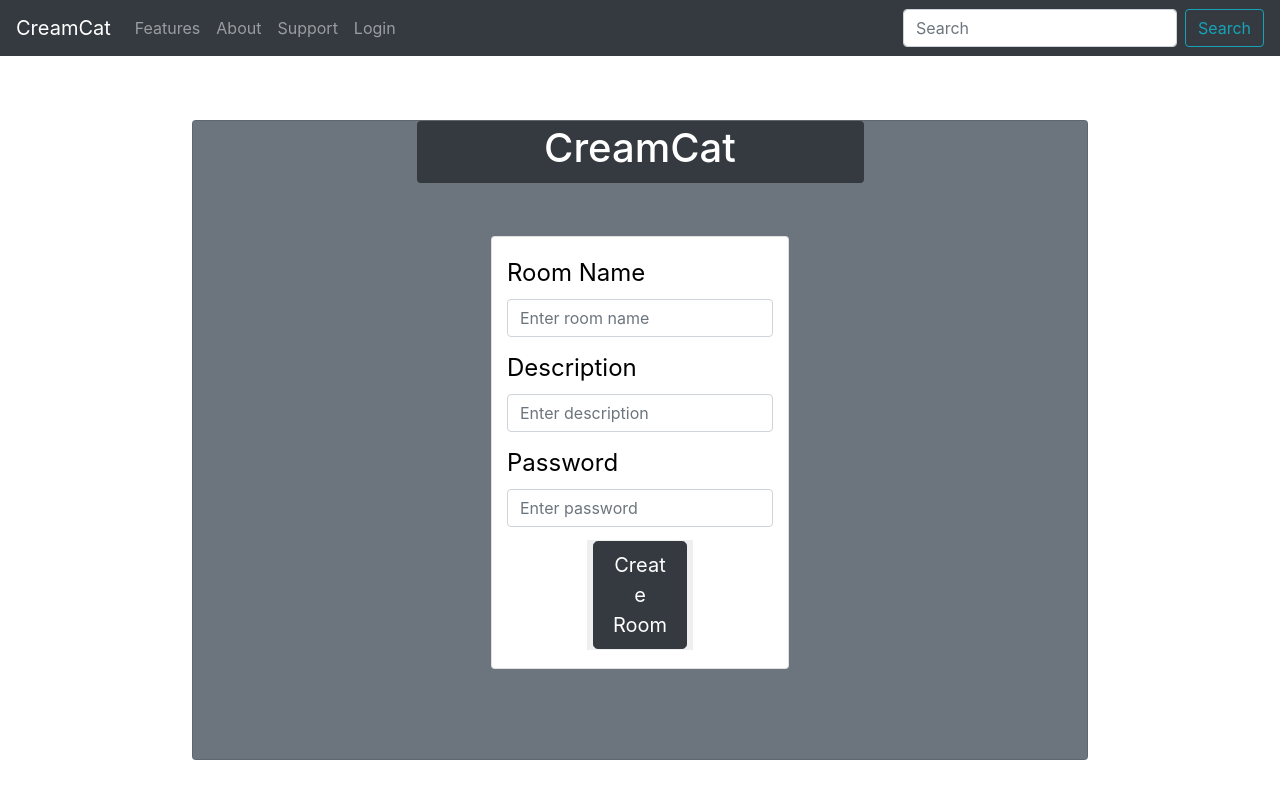
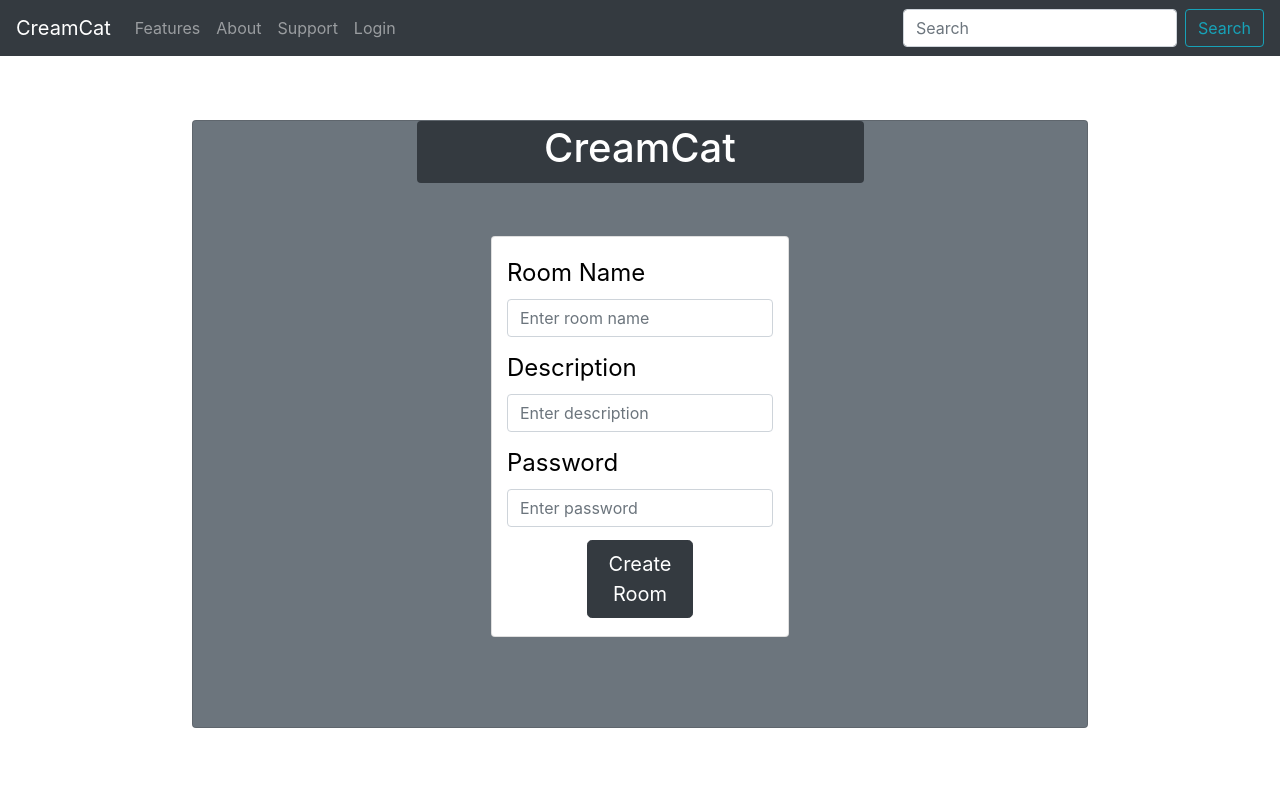
Before and after one commit to arangace/CreamCat, a React (Create React App) app in the folder frontend/: page /CreateRoom in a window 1280 px wide. Built offline with nearby package versions, Linux system fonts and the light colour scheme.

Commit message:
stores form data

```diff
--- a/frontend/src/CreateRoom.js
+++ b/frontend/src/CreateRoom.js
@@ -35,9 +35,9 @@ export default function CreateRoomPage() {
                                     placeholder="Enter password"
                                 />
                             </div>
-                            <button type="submit" className="landing-page-route create-room-button">
+                            <div type="submit" className="landing-page-route create-room-button">
                                 <Button variant="dark" block="true" size="lg" href="Dummy">Create Room</Button>
-                            </button>
+                            </div>
                         </form>
                     </div>
                 </Card>
```
